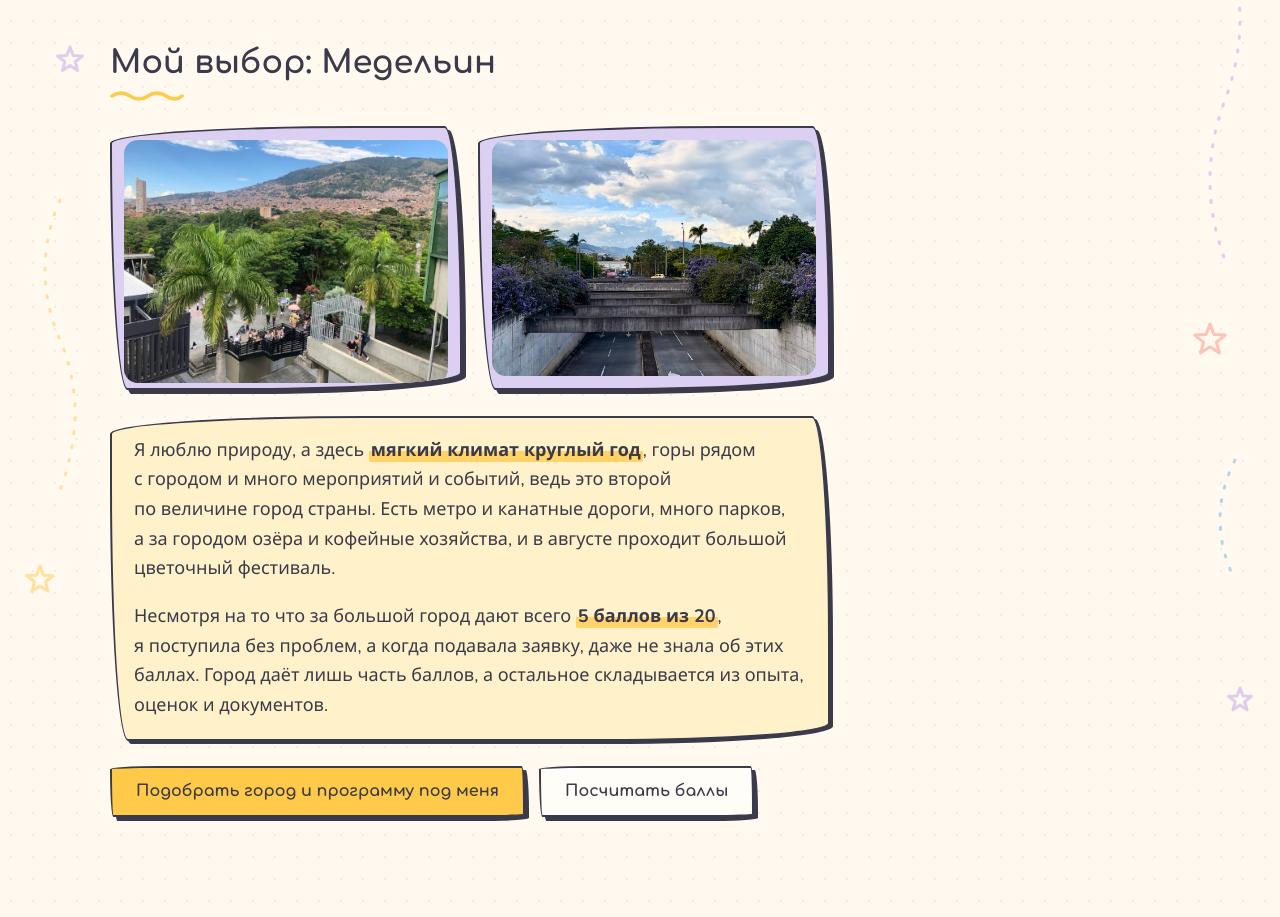
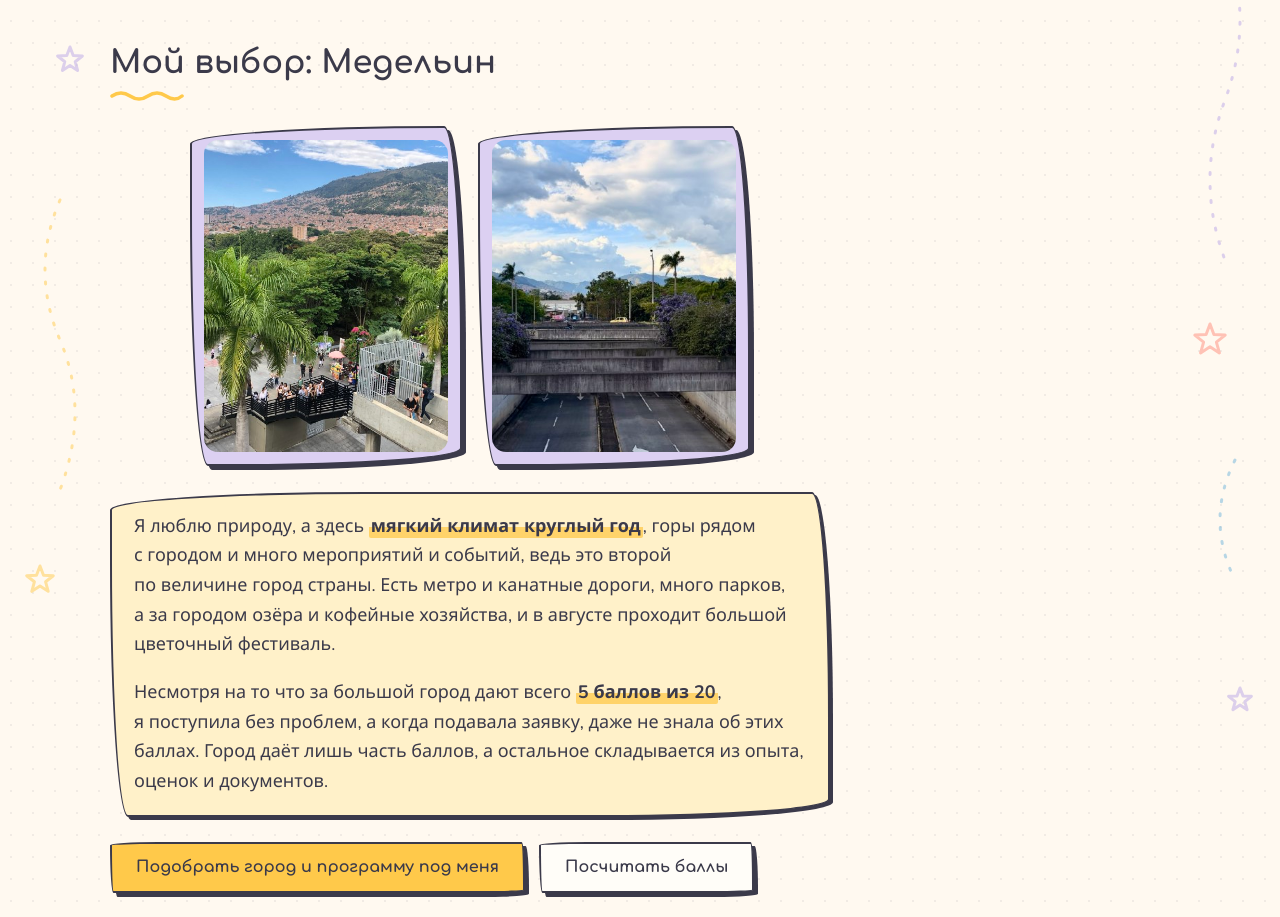
Before and after one commit to ladalinda/col11, a plain HTML site: page goroda/index.html in a window 1280 px wide. Shown: the part 6700-7617 px from the top of the page. Drawn offline with nearby package versions, Linux system fonts and the light colour scheme.

Commit message:
Add files via upload

```diff
--- a/assets/css/style.css
+++ b/assets/css/style.css
@@ -498,10 +498,10 @@ input:focus, select:focus, textarea:focus { outline: 3px solid var(--sky); outli
 .map-list strong { font-family: var(--font-head); }
 
 /* ---------- v3: прочее ---------- */
-.two-photos { display: grid; grid-template-columns: 1fr 1fr; gap: 16px; margin: 1.4em 0; }
-.two-photos .photo-frame { aspect-ratio: 4/3; }
+.two-photos { display: grid; grid-template-columns: 1fr 1fr; gap: 16px; margin: 1.4em auto; max-width: 560px; }
+.two-photos .photo-frame { aspect-ratio: 4/5; }
 .photo-frame__ph { border: 2px dashed var(--ink-soft); border-radius: 14px; color: var(--ink-soft); font-size: 22px; }
-@media (max-width: 600px) { .two-photos { grid-template-columns: 1fr; } }
+@media (max-width: 600px) { .two-photos { gap: 10px; } .two-photos .photo-frame__ph { font-size: 16px; padding: 10px; } }
 .h1-line { display: block; }
 h1 .hl { white-space: nowrap; }
 .stat { font: 800 44px var(--font-head); line-height: 1; }
```
